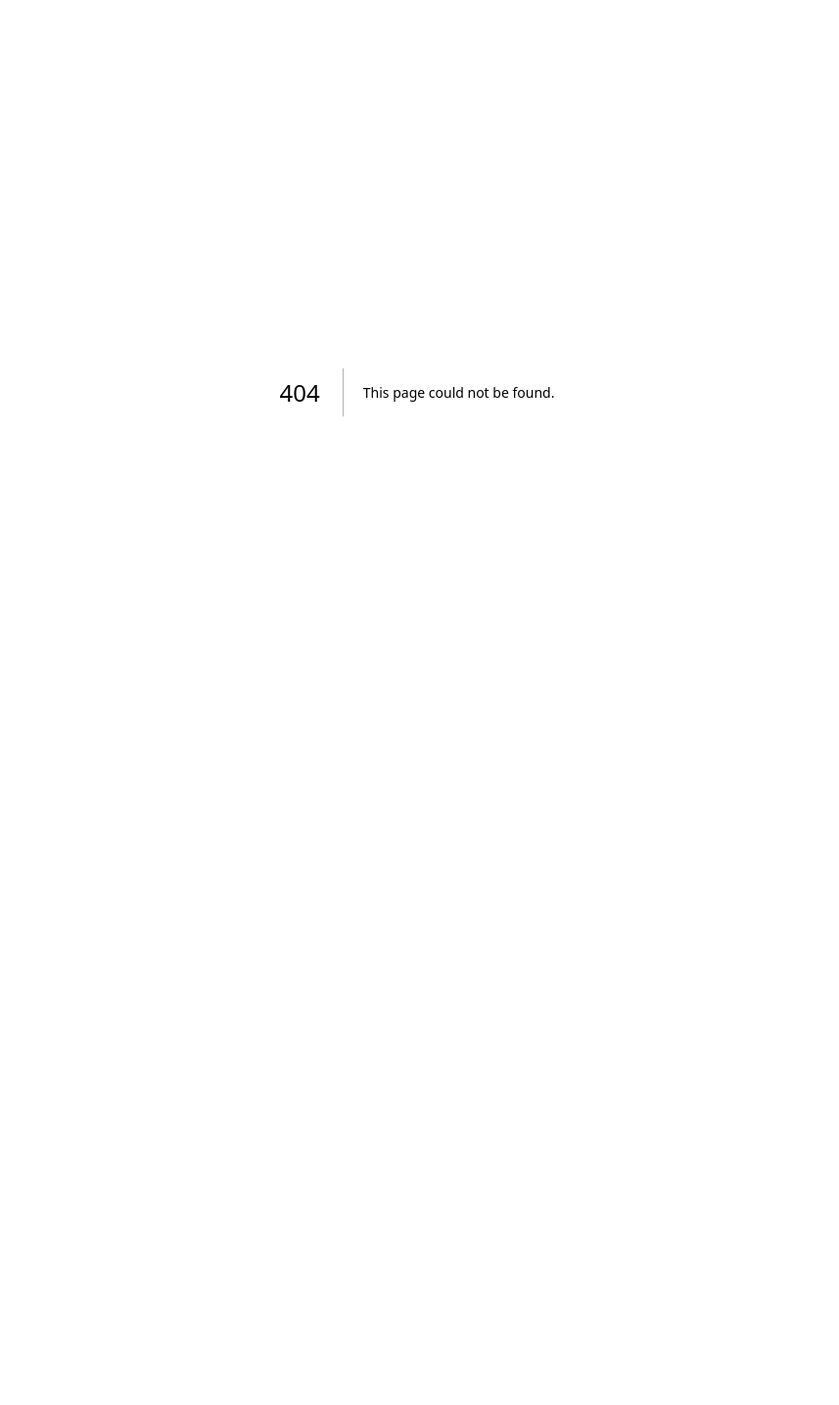
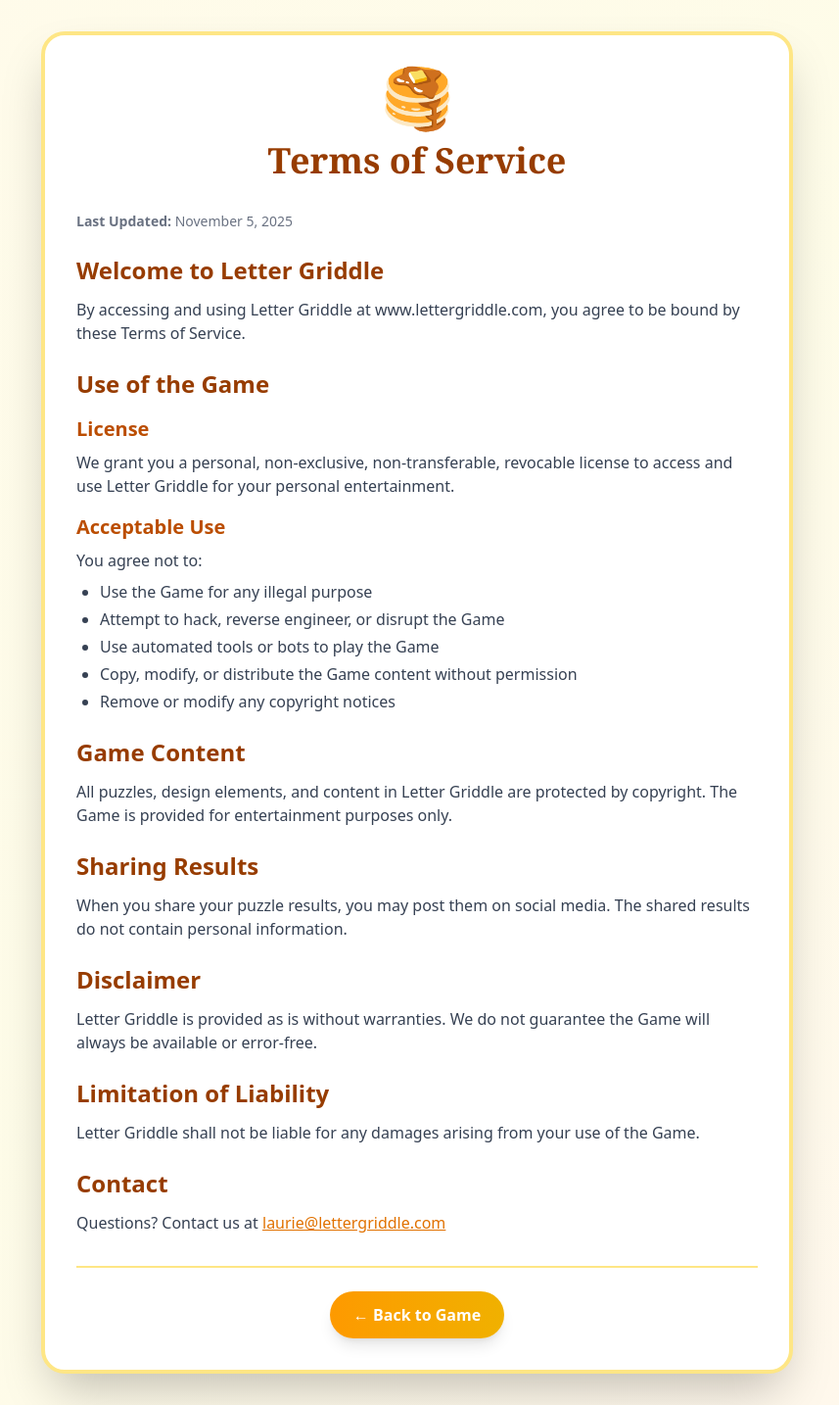
Before and after one commit to lauriegriddle/griddle-game, a Next.js app: page /terms in a window 1280 px wide. Before the commit this address had no page. Shown: the whole page at 98% size, without its empty margins (214-1071 px from the left). Before the commit the page ends 800 px from the top, so only its background shows below. Built offline with nearby package versions, Linux system fonts and the light colour scheme.

Commit message:
Added Privacy Policy and Terms of Service pages

```diff
--- a/app/page.js
+++ b/app/page.js
@@ -565,7 +565,13 @@ Play at www.lettergriddle.com`}
       )}
 {/* Copyright Footer */}
       <div className="text-center py-6 text-xs text-amber-700 mt-8">
-        © 2025 Letter Griddle. All rights reserved.
+        <div>
+                © 2025 Letter Griddle. All rights reserved.
+                {' | '}
+                <a href="/privacy" className="hover:text-amber-600 underline">Privacy Policy</a>
+                {' | '}
+                <a href="/terms" className="hover:text-amber-600 underline">Terms of Service</a>
+              </div>
       </div>
     </div>
     );
--- /dev/null
+++ b/app/privacy/page.js
@@ -0,0 +1,113 @@
+export default function Privacy() {
+  return (
+    <div className="min-h-screen bg-gradient-to-br from-amber-50 via-yellow-50 to-orange-50 p-8">
+      <div className="max-w-3xl mx-auto bg-white rounded-3xl shadow-2xl p-8 border-4 border-amber-200">
+        <div className="text-center mb-8">
+          <div className="text-6xl mb-4">🥞</div>
+          <h1 className="text-4xl font-bold text-amber-800" style={{fontFamily: 'Georgia, serif'}}>
+            Privacy Policy
+          </h1>
+        </div>
+
+        <div className="space-y-6 text-gray-700">
+          <p className="text-sm text-gray-500">
+            <strong>Last Updated:</strong> November 5, 2025
+          </p>
+
+          <section>
+            <h2 className="text-2xl font-bold text-amber-800 mb-3">Welcome to Letter Griddle</h2>
+            <p>
+              Letter Griddle ("we," "us," or "our") is committed to protecting your privacy. This Privacy Policy explains how we handle information when you use our daily word puzzle game at www.lettergriddle.com.
+            </p>
+          </section>
+
+          <section>
+            <h2 className="text-2xl font-bold text-amber-800 mb-3">Information We Collect</h2>
+
+            <h3 className="text-xl font-semibold text-amber-700 mb-2 mt-4">Local Storage Data</h3>
+            <p className="mb-2">
+              We store game data locally on your device using your browser's local storage. This includes:
+            </p>
+            <ul className="list-disc ml-6 space-y-1">
+              <li>Your puzzle completion statistics (puzzles completed, streaks, fastest times)</li>
+              <li>Achievement progress</li>
+              <li>Game preferences</li>
+            </ul>
+            <p className="mt-2">
+              This data never leaves your device and is not sent to our servers. You can clear this data at any time through your browser settings.
+            </p>
+
+            <h3 className="text-xl font-semibold text-amber-700 mb-2 mt-4">Analytics Data</h3>
+            <p>
+              We use Vercel Web Analytics to understand how visitors use our site. This service collects anonymous usage data including:
+            </p>
+            <ul className="list-disc ml-6 space-y-1">
+              <li>Page views and navigation patterns</li>
+              <li>Device type and browser information</li>
+              <li>General geographic location (country/region level only)</li>
+              <li>Site performance metrics</li>
+            </ul>
+            <p className="mt-2">
+              Vercel Analytics does not use cookies and does not collect personally identifiable information. Learn more at{' '}
+              <a href="https://vercel.com/docs/analytics/privacy-policy" target="_blank" rel="noopener noreferrer" className="text-amber-600 hover:text-amber-700 underline">
+                Vercel's Analytics Privacy Policy
+              </a>.
+            </p>
+          </section>
+
+          <section>
+            <h2 className="text-2xl font-bold text-amber-800 mb-3">What We Don't Collect</h2>
+            <p>We do not:</p>
+            <ul className="list-disc ml-6 space-y-1">
+              <li>Require you to create an account</li>
+              <li>Collect your name, email address, or any personal contact information</li>
+              <li>Use traditional tracking cookies</li>
+              <li>Sell or share your data with third parties</li>
+              <li>Track you across other websites</li>
+            </ul>
+          </section>
+
+          <section>
+            <h2 className="text-2xl font-bold text-amber-800 mb-3">Children's Privacy</h2>
+            <p>
+              Letter Griddle is suitable for all ages. We do not knowingly collect personal information from anyone. The game can be played without providing any personal data.
+            </p>
+          </section>
+
+          <section>
+            <h2 className="text-2xl font-bold text-amber-800 mb-3">Your Rights</h2>
+            <p>You have the right to:</p>
+            <ul className="list-disc ml-6 space-y-1">
+              <li>Clear your local game data at any time through your browser settings</li>
+              <li>Use browser privacy features or ad blockers (though we don't show ads)</li>
+              <li>Contact us with questions about this policy</li>
+            </ul>
+          </section>
+
+          <section>
+            <h2 className="text-2xl font-bold text-amber-800 mb-3">Changes to This Policy</h2>
+            <p>
+              We may update this Privacy Policy from time to time. Any changes will be posted on this page with an updated "Last Updated" date.
+            </p>
+          </section>
+
+          <section>
+            <h2 className="text-2xl font-bold text-amber-800 mb-3">Contact Us</h2>
+            <p>
+              If you have questions about this Privacy Policy, please contact us at:{' '}
+              <a href="mailto:laurie@lettergriddle.com" className="text-amber-600 hover:text-amber-700 underline">
+                laurie@lettergriddle.com
+              </a>
+            </p>
+          </section>
+
+          <div className="mt-8 pt-6 border-t-2 border-amber-200 text-center">
+            <a href="/" className="inline-block bg-gradient-to-r from-amber-500 to-yellow-500 hover:from-amber-600 hover:to-yellow-600 text-white px-6 py-3 rounded-full font-bold shadow-lg transition-all">
+              ← Back to Game
+            </a>
+          </div>
+        </div>
+      </div>
+    </div>
+  );
+}
--- /dev/null
+++ b/app/terms/page.js
@@ -0,0 +1,90 @@
+export default function Terms() {
+  return (
+    <div className="min-h-screen bg-gradient-to-br from-amber-50 via-yellow-50 to-orange-50 p-8">
+      <div className="max-w-3xl mx-auto bg-white rounded-3xl shadow-2xl p-8 border-4 border-amber-200">
+        <div className="text-center mb-8">
+          <div className="text-6xl mb-4">🥞</div>
+          <h1 className="text-4xl font-bold text-amber-800" style={{fontFamily: 'Georgia, serif'}}>
+            Terms of Service
+          </h1>
+        </div>
+
+        <div className="space-y-6 text-gray-700">
+          <p className="text-sm text-gray-500">
+            <strong>Last Updated:</strong> November 5, 2025
+          </p>
+
+          <section>
+            <h2 className="text-2xl font-bold text-amber-800 mb-3">Welcome to Letter Griddle</h2>
+            <p>
+              By accessing and using Letter Griddle at www.lettergriddle.com, you agree to be bound by these Terms of Service.
+            </p>
+          </section>
+
+          <section>
+            <h2 className="text-2xl font-bold text-amber-800 mb-3">Use of the Game</h2>
+
+            <h3 className="text-xl font-semibold text-amber-700 mb-2 mt-4">License</h3>
+            <p>
+              We grant you a personal, non-exclusive, non-transferable, revocable license to access and use Letter Griddle for your personal entertainment.
+            </p>
+
+            <h3 className="text-xl font-semibold text-amber-700 mb-2 mt-4">Acceptable Use</h3>
+            <p className="mb-2">You agree not to:</p>
+            <ul className="list-disc ml-6 space-y-1">
+              <li>Use the Game for any illegal purpose</li>
+              <li>Attempt to hack, reverse engineer, or disrupt the Game</li>
+              <li>Use automated tools or bots to play the Game</li>
+              <li>Copy, modify, or distribute the Game content without permission</li>
+              <li>Remove or modify any copyright notices</li>
+            </ul>
+          </section>
+
+          <section>
+            <h2 className="text-2xl font-bold text-amber-800 mb-3">Game Content</h2>
+            <p>
+              All puzzles, design elements, and content in Letter Griddle are protected by copyright. The Game is provided for entertainment purposes only.
+            </p>
+          </section>
+
+          <section>
+            <h2 className="text-2xl font-bold text-amber-800 mb-3">Sharing Results</h2>
+            <p>
+              When you share your puzzle results, you may post them on social media. The shared results do not contain personal information.
+            </p>
+          </section>
+
+          <section>
+            <h2 className="text-2xl font-bold text-amber-800 mb-3">Disclaimer</h2>
+            <p>
+              Letter Griddle is provided as is without warranties. We do not guarantee the Game will always be available or error-free.
+            </p>
+          </section>
+
+          <section>
+            <h2 className="text-2xl font-bold text-amber-800 mb-3">Limitation of Liability</h2>
+            <p>
+              Letter Griddle shall not be liable for any damages arising from your use of the Game.
+            </p>
+          </section>
+
+          <section>
+            <h2 className="text-2xl font-bold text-amber-800 mb-3">Contact</h2>
+            <p>
+              Questions? Contact us at{' '}
+              <a href="mailto:laurie@lettergriddle.com" className="text-amber-600 hover:text-amber-700 underline">
+                laurie@lettergriddle.com
+              </a>
+            </p>
+          </section>
+
+          <div className="mt-8 pt-6 border-t-2 border-amber-200 text-center">
+            <a href="/" className="inline-block bg-gradient-to-r from-amber-500 to-yellow-500 hover:from-amber-600 hover:to-yellow-600 text-white px-6 py-3 rounded-full font-bold shadow-lg transition-all">
+              ← Back to Game
+            </a>
+          </div>
+        </div>
+      </div>
+    </div>
+  );
+}
```
